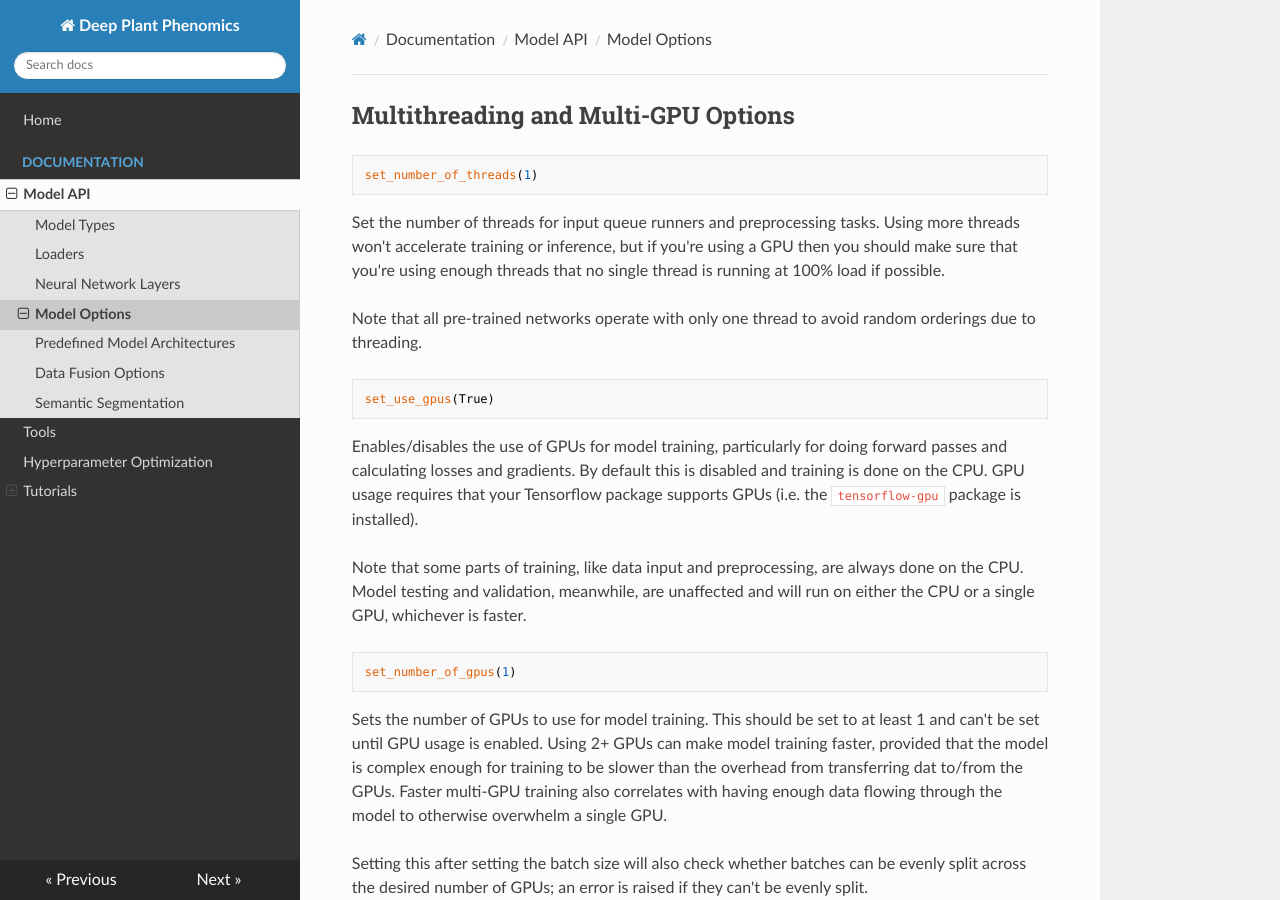
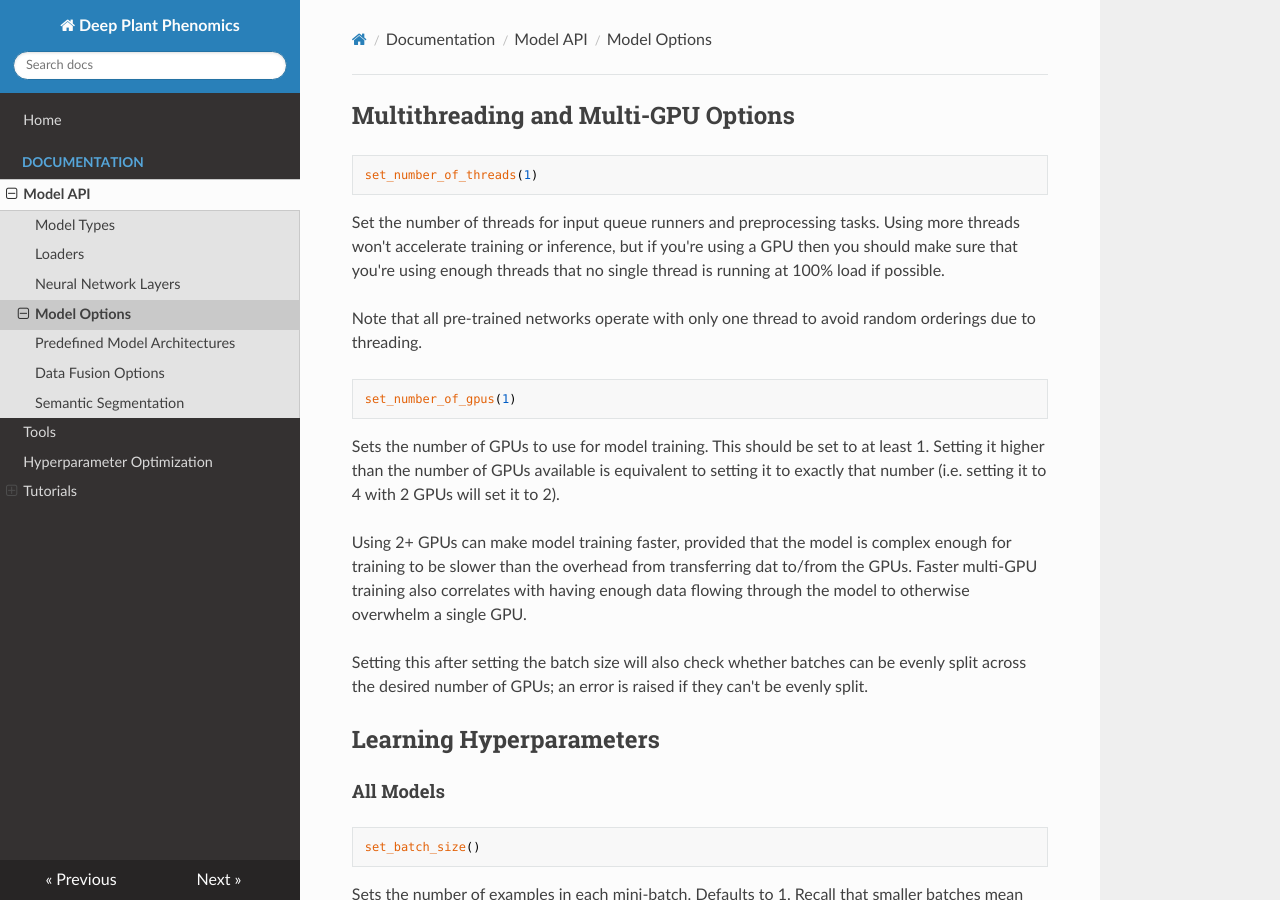
Before and after one commit to p2irc/deepplantphenomics, an MkDocs documentation site: the page built from docs/Model-Options.md, in a window 1280 px wide and 900 px high. Built offline with MkDocs 1.6.1, drawn with Linux system fonts in a browser that asks for light colours; nearby versions of some CDN libraries; old or Windows-style settings are respelled for this version of MkDocs.

Commit message:
Update documentation for `use_gpus` removal

````diff
--- a/docs/Model-Options.md
+++ b/docs/Model-Options.md
@@ -9,18 +9,12 @@
 Note that all pre-trained networks operate with only one thread to avoid random orderings due to threading.
 
 ```
-set_use_gpus(True)
-```
-
-Enables/disables the use of GPUs for model training, particularly for doing forward passes and calculating losses and gradients. By default this is disabled and training is done on the CPU. GPU usage requires that your Tensorflow package supports GPUs (i.e. the `tensorflow-gpu` package is installed).
-
-Note that some parts of training, like data input and preprocessing, are always done on the CPU. Model testing and validation, meanwhile, are unaffected and will run on either the CPU or a single GPU, whichever is faster.
-
-```
 set_number_of_gpus(1)
 ```
 
-Sets the number of GPUs to use for model training. This should be set to at least 1 and can't be set until GPU usage is enabled. Using 2+ GPUs can make model training faster, provided that the model is complex enough for training to be slower than the overhead from transferring dat to/from the GPUs. Faster multi-GPU training also correlates with having enough data flowing through the model to otherwise overwhelm a single GPU.
+Sets the number of GPUs to use for model training. This should be set to at least 1. Setting it higher than the number of GPUs available is equivalent to setting it to exactly that number (i.e. setting it to 4 with 2 GPUs will set it to 2).
+
+Using 2+ GPUs can make model training faster, provided that the model is complex enough for training to be slower than the overhead from transferring dat to/from the GPUs. Faster multi-GPU training also correlates with having enough data flowing through the model to otherwise overwhelm a single GPU.
 
 Setting this after setting the batch size will also check whether batches can be evenly split across the desired number of GPUs; an error is raised if they can't be evenly split.
 
````
